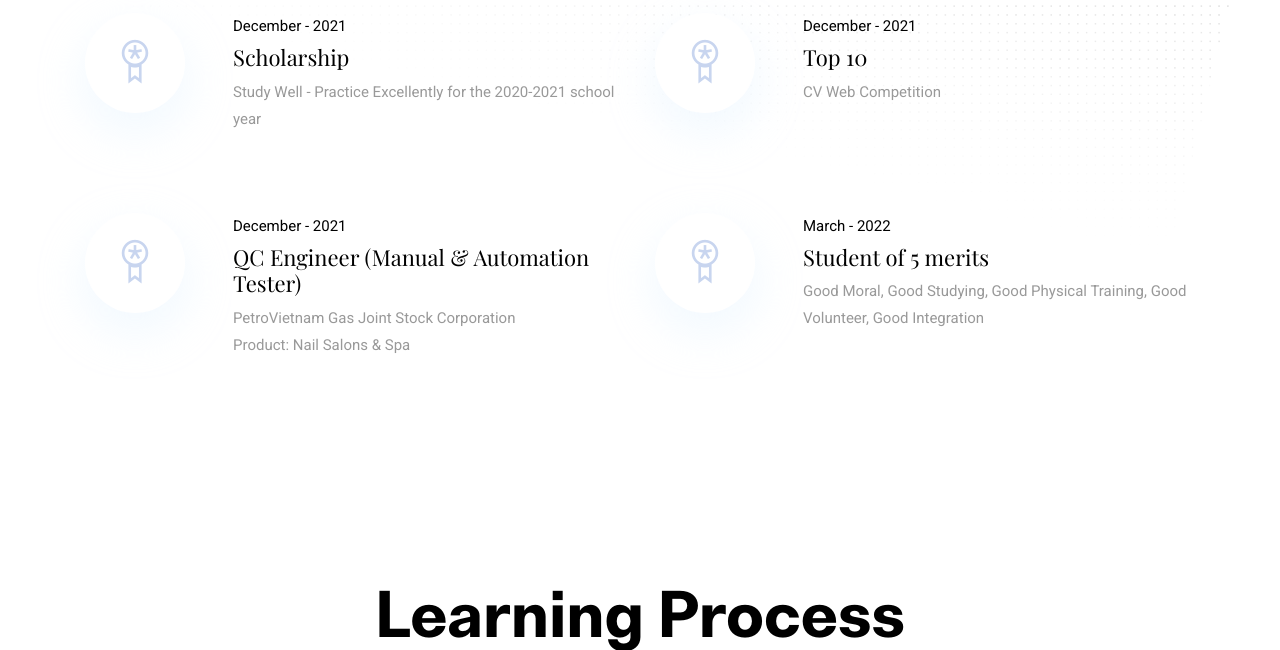
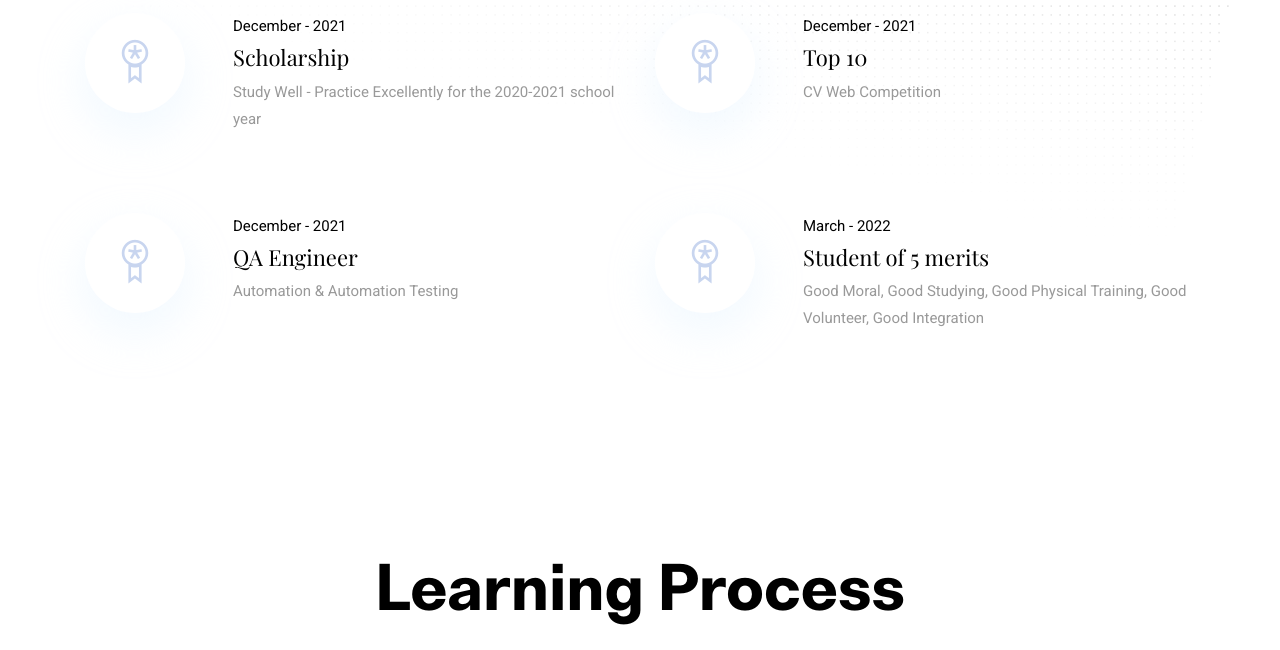
Before and after one commit to hangocmy/portfolio, a PHP site: page / in a window 1280 px wide; the page is wider, and only the part inside the window is pictured. Shown: the part 2883-3533 px from the top of that part. Run offline with PHP 8.4, Linux system fonts and the light colour scheme.

Commit message:
Update index.php

```diff
--- a/index.php
+++ b/index.php
@@ -313,12 +313,10 @@
                 December - 2021
               </p>
               <h4>
-                QC Engineer (Manual & Automation Tester)
+                QA Engineer
               </h4>
               <p class="mb-0 text-light">
-                PetroVietnam Gas Joint Stock Corporation
-                <br>
-                Product: Nail Salons & Spa
+                Automation & Automation Testing
               </p>
             </div>
           </div>
```
